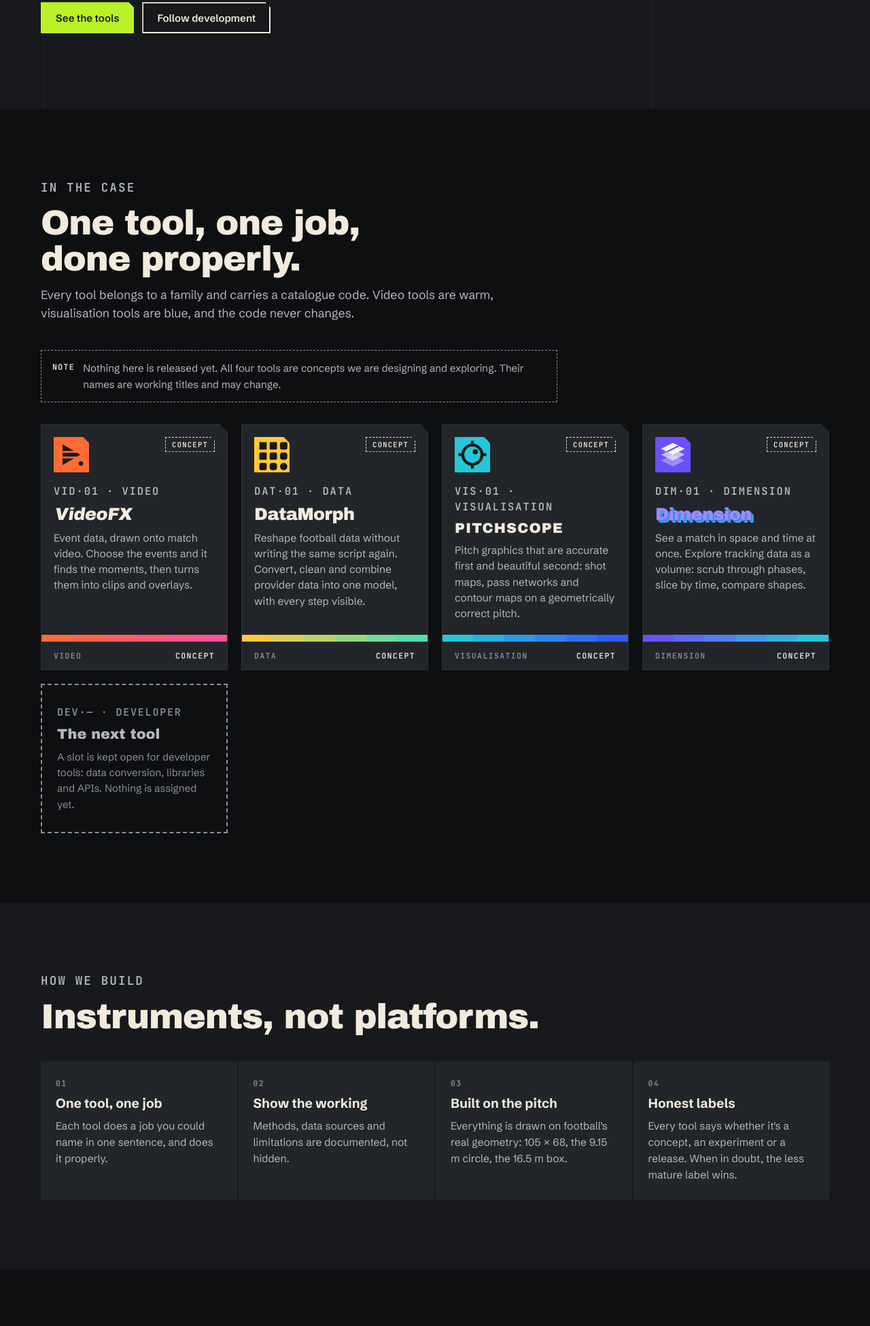
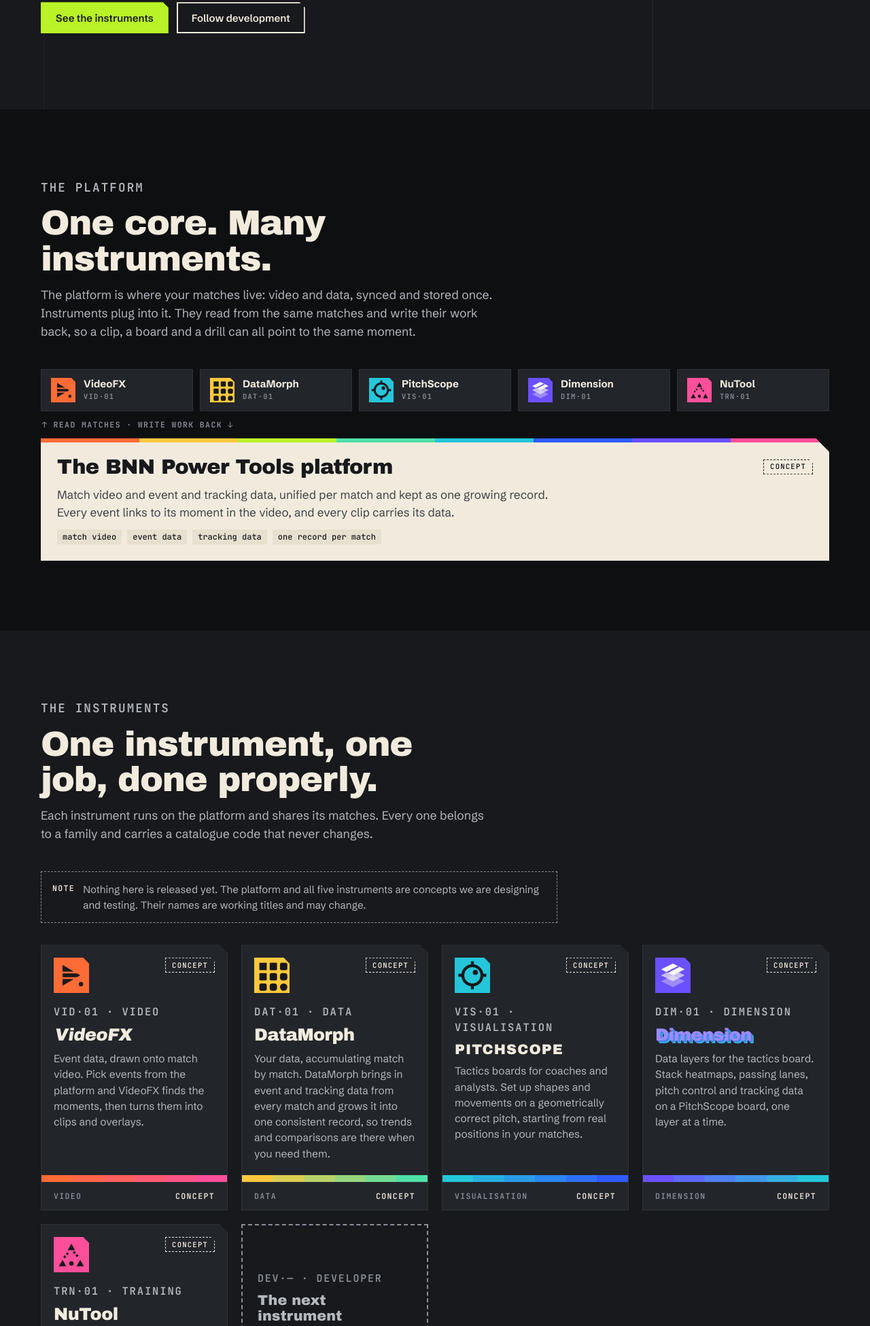
Before and after one commit to BNN-Power-Tools/bnn-power-tools.github.io, a plain HTML site: page index.html in a window 1280 px wide. Shown: the part 741-2692 px from the top of the page at 68% size. Drawn offline with Linux system fonts and the light colour scheme; a web font is replaced by a local one.

Commit message:
Reposition as platform plus instruments; add NuTool and new principles
- Hero and new Platform section: one core for match video and data, one-job instruments on top
- DataMorph: accumulating data; PitchScope: tactics boards; Dimension: data layers on the board
- Add NuTool (TRN·01), training drill design from match video and data
- Principles: actual matches, practice over theory, continuous evolution, video and data unified

Co-Authored-By: Claude Opus 5.5 <noreply@anthropic.com>

```diff
--- a/index.html
+++ b/index.html
@@ -4,7 +4,7 @@
 <meta charset="utf-8">
 <meta name="viewport" content="width=device-width, initial-scale=1, viewport-fit=cover">
 <title>BNN Power Tools</title>
-<meta name="description" content="A growing collection of focused instruments for football video, data, visualisation and spatial analysis. Every tool is clearly labelled, from concept to release.">
+<meta name="description" content="One platform for match video and data, with focused instruments on top: video clips, accumulating data, tactics boards, data layers and training drill design. All in concept stage.">
 <meta name="theme-color" content="#17191C">
 <meta property="og:title" content="BNN Power Tools">
 <meta property="og:description" content="Football analysis deserves better tools.">
@@ -118,6 +118,22 @@
   .foot { display: flex; justify-content: space-between; align-items: center; gap: 20px; flex-wrap: wrap; padding-top: 32px; }
   .foot svg { width: 56px; height: auto; color: var(--paper); }
   .foot p { color: var(--ink-400); font-size: 14px; }
+  .platform-diagram { display: grid; gap: 12px; }
+  .inst-row { display: grid; gap: 10px; grid-template-columns: repeat(auto-fit, minmax(170px, 1fr)); }
+  .inst-chip { display: flex; align-items: center; gap: 12px; padding: 12px 14px; background: var(--ink-800); border: 1px solid var(--ink-700); font: 700 15px/1.15 var(--f-sans); text-decoration: none; min-width: 0; }
+  .inst-chip:hover { border-color: var(--ink-400); }
+  .inst-chip svg { width: 36px; height: 36px; flex: none; }
+  .inst-chip small { display: block; margin-top: 3px; font: 600 10.5px/1.4 var(--f-mono); letter-spacing: .12em; color: var(--ink-400); }
+  .link { color: var(--ink-400); padding-left: 2px; }
+  .core { --n: 20px; background: var(--paper); color: var(--ink); padding: 0 24px 24px; display: grid; gap: 12px; }
+  .core .strip { margin: 0 -24px 8px; }
+  .core-head { display: flex; flex-wrap: wrap; gap: 12px; align-items: center; justify-content: space-between; }
+  .core h3 { font: 800 clamp(1.3rem, 1rem + 1.2vw, 1.9rem)/1.05 var(--f-display); letter-spacing: -.02em; }
+  .core p { color: #3c4047; max-width: 70ch; }
+  .core .badge { color: var(--ink); }
+  .core-tags { display: flex; flex-wrap: wrap; gap: 8px; }
+  .core-tags span { font: 500 12px/1.5 var(--f-mono); background: #E8E0CF; padding: 2px 8px; }
+  .card h3:not([class]) { font-weight: 800; }
 </style>
 </head>
 <body>
@@ -141,6 +157,11 @@
         <path d="M88.5 26.69A9.15 9.15 0 0 0 88.5 41.31" vector-effect="non-scaling-stroke"/>
       </g>
     </symbol>
+    <symbol id="t-videofx" viewBox="0 0 48 48"><polygon points="0,0 40,0 48,8 48,48 0,48" fill="#FF6B35"/><g fill="#17191C"><polygon points="12,10 27.43,19 12,19"/><polygon points="12,21.5 31.71,21.5 36,24 31.71,26.5 12,26.5"/><polygon points="12,29 27.43,29 12,38"/><circle cx="37" cy="36" r="3"/></g></symbol>
+    <symbol id="t-datamorph" viewBox="0 0 48 48"><polygon points="0,0 40,0 48,8 48,48 0,48" fill="#FFC83D"/><g fill="#17191C"><rect x="7" y="7" width="10" height="10"/><rect x="21" y="7" width="10" height="10" rx="1.25"/><rect x="35" y="7" width="10" height="10" rx="2.5"/><rect x="7" y="21" width="10" height="10" rx="1.25"/><rect x="21" y="21" width="10" height="10" rx="2.5"/><rect x="35" y="21" width="10" height="10" rx="3.75"/><rect x="7" y="35" width="10" height="10" rx="2.5"/><rect x="21" y="35" width="10" height="10" rx="3.75"/><rect x="35" y="35" width="10" height="10" rx="5"/></g></symbol>
+    <symbol id="t-pitchscope" viewBox="0 0 48 48"><polygon points="0,0 40,0 48,8 48,48 0,48" fill="#25C6D9"/><circle cx="24" cy="24" r="13" fill="none" stroke="#17191C" stroke-width="4"/><path d="M22 5h4v7h-4z M22 36h4v7h-4z M5 22h7v4H5z M36 22h7v4h-7z" fill="#17191C"/><circle cx="28" cy="20" r="3.5" fill="#17191C"/></symbol>
+    <symbol id="t-dimension" viewBox="0 0 48 48"><polygon points="0,0 40,0 48,8 48,48 0,48" fill="#6B50FF"/><g fill="#FBF8F1"><polygon points="24,24 40,32 24,40 8,32" opacity=".35"/><polygon points="24,16 40,24 24,32 8,24" opacity=".65"/><polygon points="24,8 40,16 24,24 8,16"/></g><line x1="32" y1="12" x2="16" y2="20" stroke="#6B50FF" stroke-width="2"/></symbol>
+    <symbol id="t-nutool" viewBox="0 0 48 48"><polygon points="0,0 40,0 48,8 48,48 0,48" fill="#FF4F9A"/><g fill="#17191C"><polygon points="7,40 17,40 12,31"/><polygon points="19,18 29,18 24,9"/><polygon points="31,40 41,40 36,31"/><circle cx="24" cy="36" r="3"/></g><path d="M14 28 L21 20 M27 20 L34 28" fill="none" stroke="#17191C" stroke-width="3" stroke-dasharray="3 2.5"/></symbol>
   </defs>
 </svg>
 
@@ -159,7 +180,8 @@
     <span>BNN Power Tools</span>
   </a>
   <nav aria-label="Main">
-    <a href="#tools">Tools</a>
+    <a href="#platform">Platform</a>
+    <a href="#instruments">Instruments</a>
     <a href="#principles">Principles</a>
     <a href="#status">Status</a>
     <a href="https://github.com/BNN-Power-Tools">GitHub</a>
@@ -173,9 +195,9 @@
       <div>
         <p class="plate eyebrow">BNN Power Tools · Vol. 01</p>
         <h1>Football analysis deserves <em>better tools.</em></h1>
-        <p class="lead">A growing collection of focused instruments for football video, data, visualisation and spatial analysis. Each tool does one job, has a character of its own, and is honest about whether it's a concept, an experiment or a release.</p>
+        <p class="lead">One platform at the core, with focused instruments on top. The platform keeps match video and data together in one place. Each instrument does one job with it, from clipping video to designing training drills.</p>
         <div class="ctas">
-          <a class="btn btn-primary" href="#tools">See the tools</a>
+          <a class="btn btn-primary" href="#instruments">See the instruments</a>
           <a class="btn btn-secondary" href="https://github.com/BNN-Power-Tools">Follow development</a>
         </div>
       </div>
@@ -186,100 +208,140 @@
     </div>
   </div>
 
-  <section id="tools" class="band-ink">
+  <section id="platform" class="band-ink">
     <div class="wrap">
       <div class="sec-head">
-        <p class="plate eyebrow">In the case</p>
-        <h2>One tool, one job, done properly.</h2>
-        <p>Every tool belongs to a family and carries a catalogue code. Video tools are warm, visualisation tools are blue, and the code never changes.</p>
+        <p class="plate eyebrow">The platform</p>
+        <h2>One core. Many instruments.</h2>
+        <p>The platform is where your matches live: video and data, synced and stored once. Instruments plug into it. They read from the same matches and write their work back, so a clip, a board and a drill can all point to the same moment.</p>
       </div>
-      <p class="notice"><span class="plate">Note</span><span>Nothing here is released yet. All four tools are concepts we are designing and exploring. Their names are working titles and may change.</span></p>
+      <div class="platform-diagram">
+        <div class="inst-row" role="list" aria-label="Instruments">
+          <a class="inst-chip" role="listitem" href="#videofx"><svg viewBox="0 0 48 48" aria-hidden="true"><use href="#t-videofx"/></svg><span>VideoFX<small>VID·01</small></span></a>
+          <a class="inst-chip" role="listitem" href="#datamorph"><svg viewBox="0 0 48 48" aria-hidden="true"><use href="#t-datamorph"/></svg><span>DataMorph<small>DAT·01</small></span></a>
+          <a class="inst-chip" role="listitem" href="#pitchscope"><svg viewBox="0 0 48 48" aria-hidden="true"><use href="#t-pitchscope"/></svg><span>PitchScope<small>VIS·01</small></span></a>
+          <a class="inst-chip" role="listitem" href="#dimension"><svg viewBox="0 0 48 48" aria-hidden="true"><use href="#t-dimension"/></svg><span>Dimension<small>DIM·01</small></span></a>
+          <a class="inst-chip" role="listitem" href="#nutool"><svg viewBox="0 0 48 48" aria-hidden="true"><use href="#t-nutool"/></svg><span>NuTool<small>TRN·01</small></span></a>
+        </div>
+        <p class="plate link" aria-hidden="true">↑ read matches · write work back ↓</p>
+        <div class="core notch">
+          <div class="strip" role="presentation"></div>
+          <div class="core-head"><h3>The BNN Power Tools platform</h3><span class="badge b-concept">Concept</span></div>
+          <p>Match video and event and tracking data, unified per match and kept as one growing record. Every event links to its moment in the video, and every clip carries its data.</p>
+          <div class="core-tags"><span>match video</span><span>event data</span><span>tracking data</span><span>one record per match</span></div>
+        </div>
+      </div>
+    </div>
+  </section>
+
+  <section id="instruments">
+    <div class="wrap">
+      <div class="sec-head">
+        <p class="plate eyebrow">The instruments</p>
+        <h2>One instrument, one job, done properly.</h2>
+        <p>Each instrument runs on the platform and shares its matches. Every one belongs to a family and carries a catalogue code that never changes.</p>
+      </div>
+      <p class="notice"><span class="plate">Note</span><span>Nothing here is released yet. The platform and all five instruments are concepts we are designing and testing. Their names are working titles and may change.</span></p>
       <div class="tools">
-        <article class="card notch">
+        <article class="card notch" id="videofx">
           <div class="card-top">
-            <svg viewBox="0 0 48 48" role="img" aria-label="VideoFX icon"><polygon points="0,0 40,0 48,8 48,48 0,48" fill="#FF6B35"/><g fill="#17191C"><polygon points="12,10 27.43,19 12,19"/><polygon points="12,21.5 31.71,21.5 36,24 31.71,26.5 12,26.5"/><polygon points="12,29 27.43,29 12,38"/><circle cx="37" cy="36" r="3"/></g></svg>
+            <svg viewBox="0 0 48 48" role="img" aria-label="VideoFX icon"><use href="#t-videofx"/></svg>
             <span class="badge b-concept">Concept</span>
           </div>
           <div class="card-body">
             <p class="plate muted">VID·01 · Video</p>
             <h3><span class="t-shear">VideoFX</span></h3>
-            <p>Event data, drawn onto match video. Choose the events and it finds the moments, then turns them into clips and overlays.</p>
+            <p>Event data, drawn onto match video. Pick events from the platform and VideoFX finds the moments, then turns them into clips and overlays.</p>
           </div>
           <div class="bandstrip" style="background:linear-gradient(90deg,#FF6B35 0 16.66%,#FF6549 0 33.33%,#FF605D 0 50%,#FF5A72 0 66.66%,#FF5586 0 83.33%,#FF4F9A 0)"></div>
           <div class="card-foot plate"><span class="muted">Video</span><span>Concept</span></div>
         </article>
 
-        <article class="card notch">
+        <article class="card notch" id="datamorph">
           <div class="card-top">
-            <svg viewBox="0 0 48 48" role="img" aria-label="DataMorph icon"><polygon points="0,0 40,0 48,8 48,48 0,48" fill="#FFC83D"/><g fill="#17191C"><rect x="7" y="7" width="10" height="10"/><rect x="21" y="7" width="10" height="10" rx="1.25"/><rect x="35" y="7" width="10" height="10" rx="2.5"/><rect x="7" y="21" width="10" height="10" rx="1.25"/><rect x="21" y="21" width="10" height="10" rx="2.5"/><rect x="35" y="21" width="10" height="10" rx="3.75"/><rect x="7" y="35" width="10" height="10" rx="2.5"/><rect x="21" y="35" width="10" height="10" rx="3.75"/><rect x="35" y="35" width="10" height="10" rx="5"/></g></svg>
+            <svg viewBox="0 0 48 48" role="img" aria-label="DataMorph icon"><use href="#t-datamorph"/></svg>
             <span class="badge b-concept">Concept</span>
           </div>
           <div class="card-body">
             <p class="plate muted">DAT·01 · Data</p>
             <h3 aria-label="DataMorph"><span aria-hidden="true" style="font-weight:250">D</span><span aria-hidden="true" style="font-weight:330">a</span><span aria-hidden="true" style="font-weight:410">t</span><span aria-hidden="true" style="font-weight:490">a</span><span aria-hidden="true" style="font-weight:570">M</span><span aria-hidden="true" style="font-weight:650">o</span><span aria-hidden="true" style="font-weight:730">r</span><span aria-hidden="true" style="font-weight:810">p</span><span aria-hidden="true" style="font-weight:900">h</span></h3>
-            <p>Reshape football data without writing the same script again. Convert, clean and combine provider data into one model, with every step visible.</p>
+            <p>Your data, accumulating match by match. DataMorph brings in event and tracking data from every match and grows it into one consistent record, so trends and comparisons are there when you need them.</p>
           </div>
           <div class="bandstrip" style="background:linear-gradient(90deg,#FFC83D 0 16.66%,#DCCD52 0 33.33%,#B9D268 0 50%,#95D67D 0 66.66%,#72DB93 0 83.33%,#4FE0A8 0)"></div>
           <div class="card-foot plate"><span class="muted">Data</span><span>Concept</span></div>
         </article>
 
-        <article class="card notch">
+        <article class="card notch" id="pitchscope">
           <div class="card-top">
-            <svg viewBox="0 0 48 48" role="img" aria-label="PitchScope icon"><polygon points="0,0 40,0 48,8 48,48 0,48" fill="#25C6D9"/><circle cx="24" cy="24" r="13" fill="none" stroke="#17191C" stroke-width="4"/><path d="M22 5h4v7h-4z M22 36h4v7h-4z M5 22h7v4H5z M36 22h7v4h-7z" fill="#17191C"/><circle cx="28" cy="20" r="3.5" fill="#17191C"/></svg>
+            <svg viewBox="0 0 48 48" role="img" aria-label="PitchScope icon"><use href="#t-pitchscope"/></svg>
             <span class="badge b-concept">Concept</span>
           </div>
           <div class="card-body">
             <p class="plate muted">VIS·01 · Visualisation</p>
             <h3 class="t-wide">PitchScope</h3>
-            <p>Pitch graphics that are accurate first and beautiful second: shot maps, pass networks and contour maps on a geometrically correct pitch.</p>
+            <p>Tactics boards for coaches and analysts. Set up shapes and movements on a geometrically correct pitch, starting from real positions in your matches.</p>
           </div>
           <div class="bandstrip" style="background:linear-gradient(90deg,#25C6D9 0 16.66%,#27B1E1 0 33.33%,#299BE8 0 50%,#2B86F0 0 66.66%,#2D70F7 0 83.33%,#2F5BFF 0)"></div>
           <div class="card-foot plate"><span class="muted">Visualisation</span><span>Concept</span></div>
         </article>
 
-        <article class="card notch">
+        <article class="card notch" id="dimension">
           <div class="card-top">
-            <svg viewBox="0 0 48 48" role="img" aria-label="Dimension icon"><polygon points="0,0 40,0 48,8 48,48 0,48" fill="#6B50FF"/><g fill="#FBF8F1"><polygon points="24,24 40,32 24,40 8,32" opacity=".35"/><polygon points="24,16 40,24 24,32 8,24" opacity=".65"/><polygon points="24,8 40,16 24,24 8,16"/></g><line x1="32" y1="12" x2="16" y2="20" stroke="#6B50FF" stroke-width="2"/></svg>
+            <svg viewBox="0 0 48 48" role="img" aria-label="Dimension icon"><use href="#t-dimension"/></svg>
             <span class="badge b-concept">Concept</span>
           </div>
           <div class="card-body">
             <p class="plate muted">DIM·01 · Dimension</p>
             <h3 class="t-extrude">Dimension</h3>
-            <p>See a match in space and time at once. Explore tracking data as a volume: scrub through phases, slice by time, compare shapes.</p>
+            <p>Data layers for the tactics board. Stack heatmaps, passing lanes, pitch control and tracking data on a PitchScope board, one layer at a time.</p>
           </div>
           <div class="bandstrip" style="background:linear-gradient(90deg,#6B50FF 0 16.66%,#5D68F7 0 33.33%,#4F7FF0 0 50%,#4197E8 0 66.66%,#33AEE1 0 83.33%,#25C6D9 0)"></div>
           <div class="card-foot plate"><span class="muted">Dimension</span><span>Concept</span></div>
         </article>
 
+        <article class="card notch" id="nutool">
+          <div class="card-top">
+            <svg viewBox="0 0 48 48" role="img" aria-label="NuTool icon"><use href="#t-nutool"/></svg>
+            <span class="badge b-concept">Concept</span>
+          </div>
+          <div class="card-body">
+            <p class="plate muted">TRN·01 · Training</p>
+            <h3>NuTool</h3>
+            <p>Training drills designed from your matches. Turn patterns found in video and data into drills, with the clips that show players why.</p>
+          </div>
+          <div class="bandstrip" style="background:linear-gradient(90deg,#FF4F9A 0 16.66%,#FF6787 0 33.33%,#FF7F75 0 50%,#FF9862 0 66.66%,#FFB050 0 83.33%,#FFC83D 0)"></div>
+          <div class="card-foot plate"><span class="muted">Training</span><span>Concept</span></div>
+        </article>
+
         <div class="slot">
           <p class="plate muted">DEV·— · Developer</p>
-          <h3>The next tool</h3>
-          <p>A slot is kept open for developer tools: data conversion, libraries and APIs. Nothing is assigned yet.</p>
+          <h3>The next instrument</h3>
+          <p>A slot is kept open for developer instruments: data conversion, libraries and APIs on top of the platform. Nothing is assigned yet.</p>
         </div>
       </div>
     </div>
   </section>
 
-  <section id="principles">
+  <section id="principles" class="band-ink">
     <div class="wrap">
       <div class="sec-head">
         <p class="plate eyebrow">How we build</p>
-        <h2>Instruments, not platforms.</h2>
+        <h2>Built from real matches.</h2>
       </div>
       <div class="principles">
-        <div class="principle"><span class="plate muted">01</span><h3>One tool, one job</h3><p>Each tool does a job you could name in one sentence, and does it properly.</p></div>
-        <div class="principle"><span class="plate muted">02</span><h3>Show the working</h3><p>Methods, data sources and limitations are documented, not hidden.</p></div>
-        <div class="principle"><span class="plate muted">03</span><h3>Built on the pitch</h3><p>Everything is drawn on football's real geometry: 105 × 68, the 9.15 m circle, the 16.5 m box.</p></div>
-        <div class="principle"><span class="plate muted">04</span><h3>Honest labels</h3><p>Every tool says whether it's a concept, an experiment or a release. When in doubt, the less mature label wins.</p></div>
+        <div class="principle"><span class="plate muted">01</span><h3>Based on actual matches</h3><p>Every instrument starts from real match video and data, not idealised examples or textbook diagrams.</p></div>
+        <div class="principle"><span class="plate muted">02</span><h3>Works in practice over theory</h3><p>If it doesn't help in the team meeting or on the training pitch, it doesn't ship. Useful beats elegant.</p></div>
+        <div class="principle"><span class="plate muted">03</span><h3>Continuous evolution</h3><p>Instruments are released early, labelled honestly and improved match by match.</p></div>
+        <div class="principle"><span class="plate muted">04</span><h3>Video and data, unified</h3><p>Video and data live together on the platform. Every event links to its moment, and every clip carries its data.</p></div>
       </div>
     </div>
   </section>
 
-  <section id="status" class="band-ink">
+  <section id="status">
     <div class="wrap">
       <div class="sec-head">
         <p class="plate eyebrow">Reading the labels</p>
-        <h2>The badge fills up as a tool matures.</h2>
+        <h2>The badge fills up as an instrument matures.</h2>
       </div>
       <div class="legend">
         <div><span><span class="badge b-concept">Concept</span></span><span>An idea with design work. No usable software yet.</span></div>
@@ -297,7 +359,7 @@
   <div class="strip" role="presentation"></div>
   <div class="wrap foot">
     <svg viewBox="0 0 105 68" role="img" aria-label="BNN"><use href="#bnn"/></svg>
-    <p>BNN Power Tools · Vol. 01 · All tools shown are concepts.</p>
+    <p>BNN Power Tools · Vol. 01 · The platform and all instruments shown are concepts.</p>
   </div>
 </footer>
 
```
Also changed, not shown: 1 other file.
